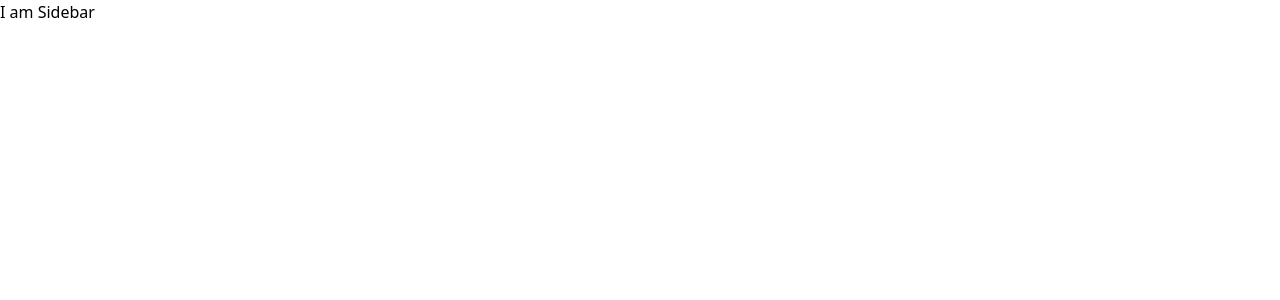
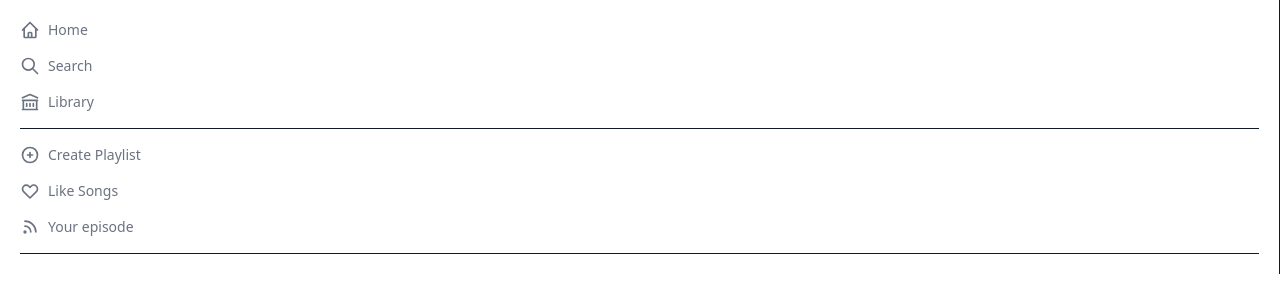
Before and after one commit to AcChrome/music-app, a Next.js app: page / in a window 1280 px wide. Shown: the top 300 px of the page. Built offline with nearby package versions, Linux system fonts and the light colour scheme.

Commit message:
added buttons using HeroIcon package and tailwind

```diff
--- a/components/Sidebar.js
+++ b/components/Sidebar.js
@@ -1,9 +1,46 @@
 import React from 'react'
+
+import {
+  HomeIcon,
+  SearchIcon,
+  LibraryIcon,
+  PlusCircleIcon,
+  HeartIcon,
+  RssIcon,
+} from '@heroicons/react/outline'
 
 function Sidebar() {
   return (
-    <div>
-      <h1>I am Sidebar</h1>
+    <div className="border-r border-gray-900 p-5 text-sm text-gray-500">
+      <div className="space-y-4">
+        <button className="flex items-center space-x-2 hover:text-white">
+          <HomeIcon className="h-5 w-5" />
+          <p>Home</p>
+        </button>
+        <button className="flex items-center space-x-2 hover:text-white">
+          <SearchIcon className="h-5 w-5" />
+          <p>Search</p>
+        </button>
+        <button className="flex items-center space-x-2 hover:text-white">
+          <LibraryIcon className="h-5 w-5" />
+          <p>Library</p>
+        </button>
+        <hr className="border-t-[0.1px] border-gray-900" />
+
+        <button className="flex items-center space-x-2 hover:text-white">
+          <PlusCircleIcon className="h-5 w-5" />
+          <p>Create Playlist</p>
+        </button>
+        <button className="flex items-center space-x-2 hover:text-white">
+          <HeartIcon className="h-5 w-5" />
+          <p>Like Songs</p>
+        </button>
+        <button className="flex items-center space-x-2 hover:text-white">
+          <RssIcon className="h-5 w-5" />
+          <p>Your episode</p>
+        </button>
+        <hr className="border-t-[0.1px] border-gray-900" />
+      </div>
     </div>
   )
 }
--- a/package.json
+++ b/package.json
@@ -6,6 +6,7 @@
     "start": "next start"
   },
   "dependencies": {
+    "@heroicons/react": "^1.0.6",
     "next": "latest",
     "react": "^17.0.2",
     "react-dom": "^17.0.2"
```
Also changed, not shown: 1 other file (tests, documents, lock files or other folders).
